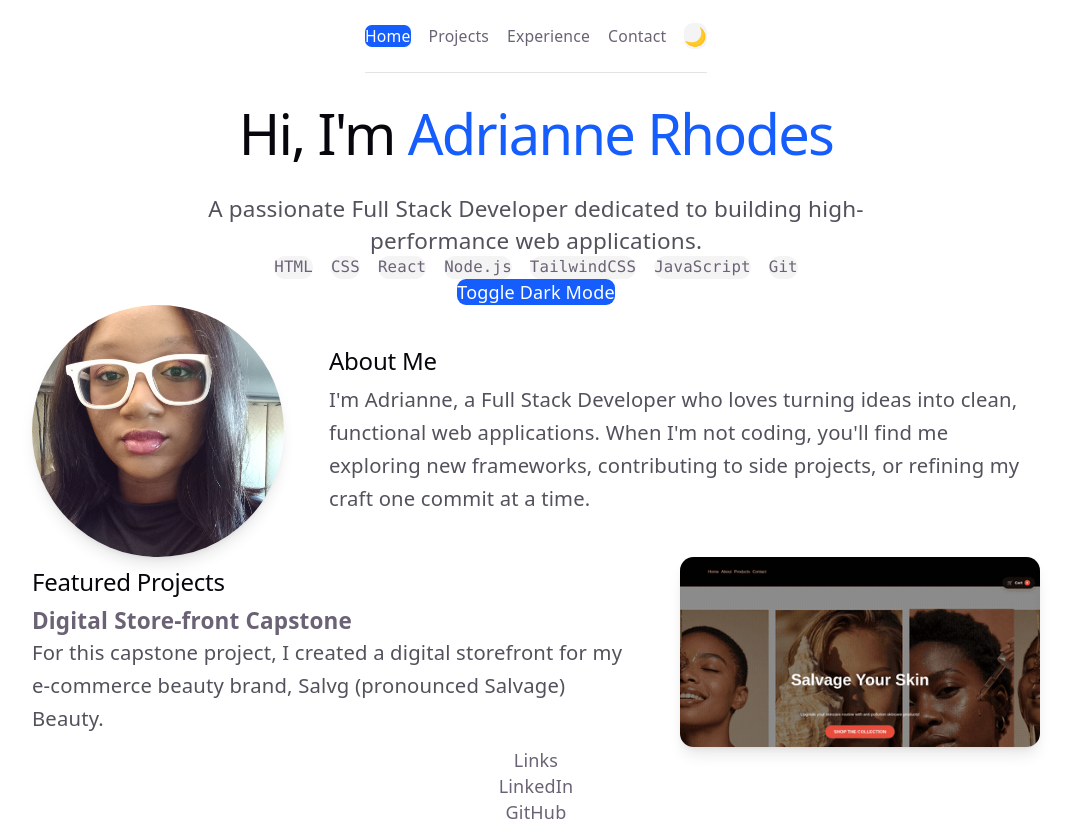
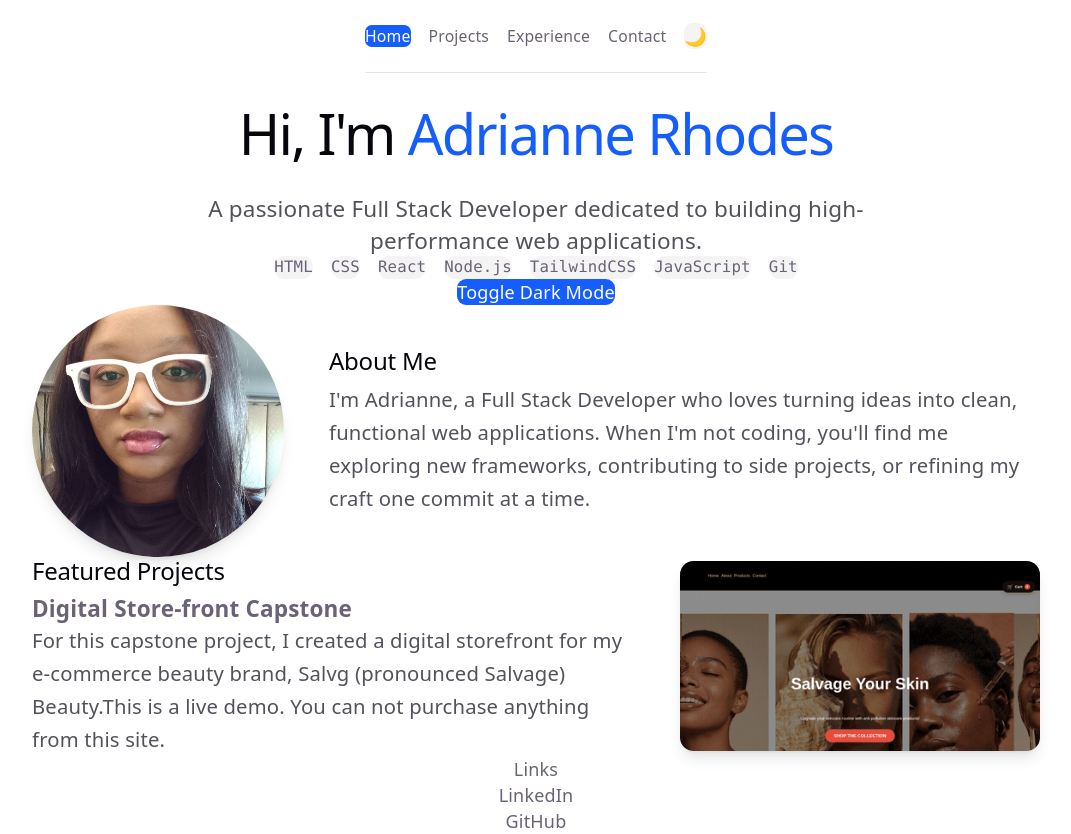
Before and after one commit to AdrianneR-dev/my-portfolio2, a React (Vite) app: page / in a window 1280 px wide. Shown: the whole page, without its empty margins (104-1175 px from the left). Built offline with nearby package versions, Linux system fonts and the light colour scheme.

Commit message:
Adding disclaimer explaining live demo digital storefront can not be bought from.

```diff
--- a/src/views/Home.jsx
+++ b/src/views/Home.jsx
@@ -14,7 +14,6 @@ export default function Home() {
       <p className="text-xl max-w-2xl mb-8 text-zinc-600 dark:text-zinc-400">
         A passionate Full Stack Developer dedicated to building high-performance web applications.
       </p>
-      <p></p>
       <div className="flex flex-wrap gap-4 justify-center mb-12">
         {['HTML', 'CSS', 'React', 'Node.js', 'TailwindCSS', 'JavaScript', 'Git'].map((tech) => (
           <span key={tech} className="px-4 py-2 bg-zinc-100 dark:bg-zinc-800 rounded-full font-mono text-sm">
@@ -65,7 +64,8 @@ export default function Home() {
           <h3 className="text-xl font-semibold mb-2">Digital Store-front Capstone</h3>
           <p className="text-lg text-zinc-600 dark:text-zinc-400 leading-relaxed">
             For this capstone project, I created a digital storefront for my
-            e-commerce beauty brand, Salvg (pronounced Salvage) Beauty.
+            e-commerce beauty brand, Salvg (pronounced Salvage) Beauty.This
+            is a live demo. You can not purchase anything from this site.
           </p>
         </div>
       </section>
```
